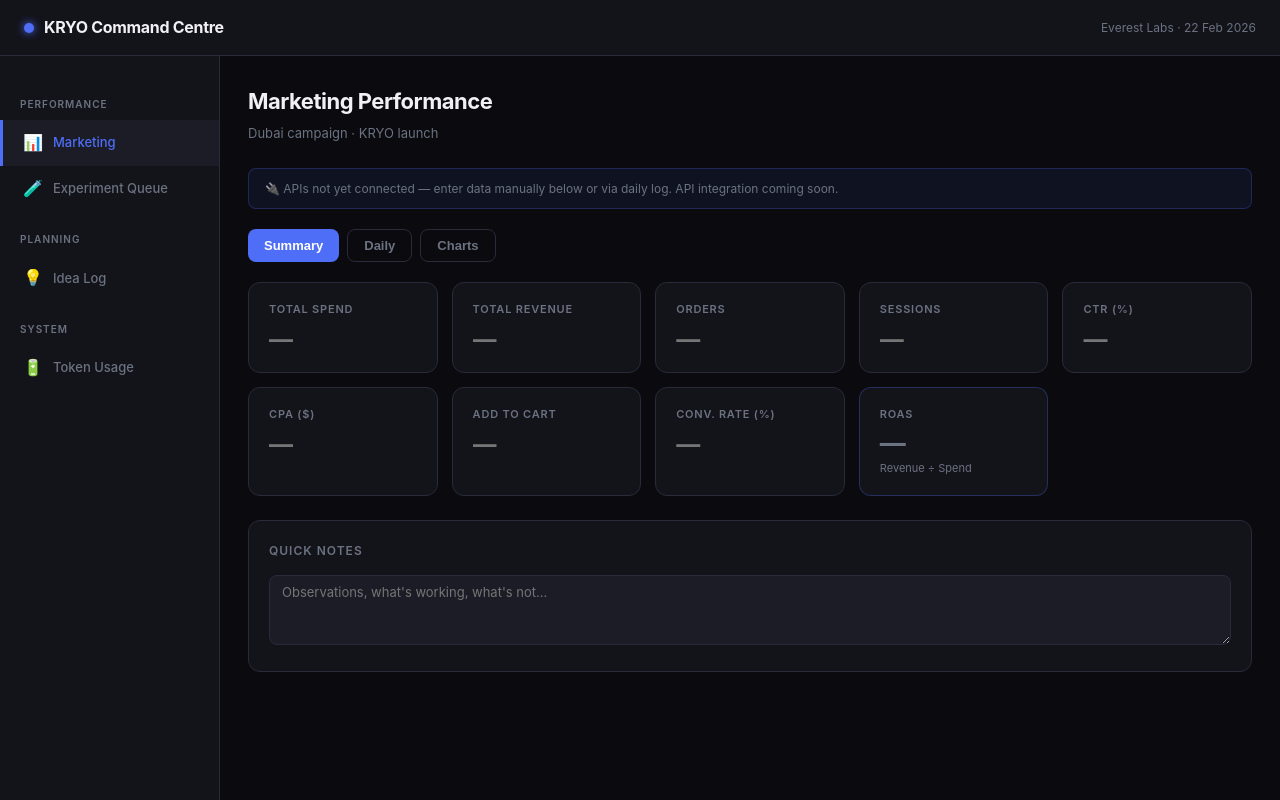
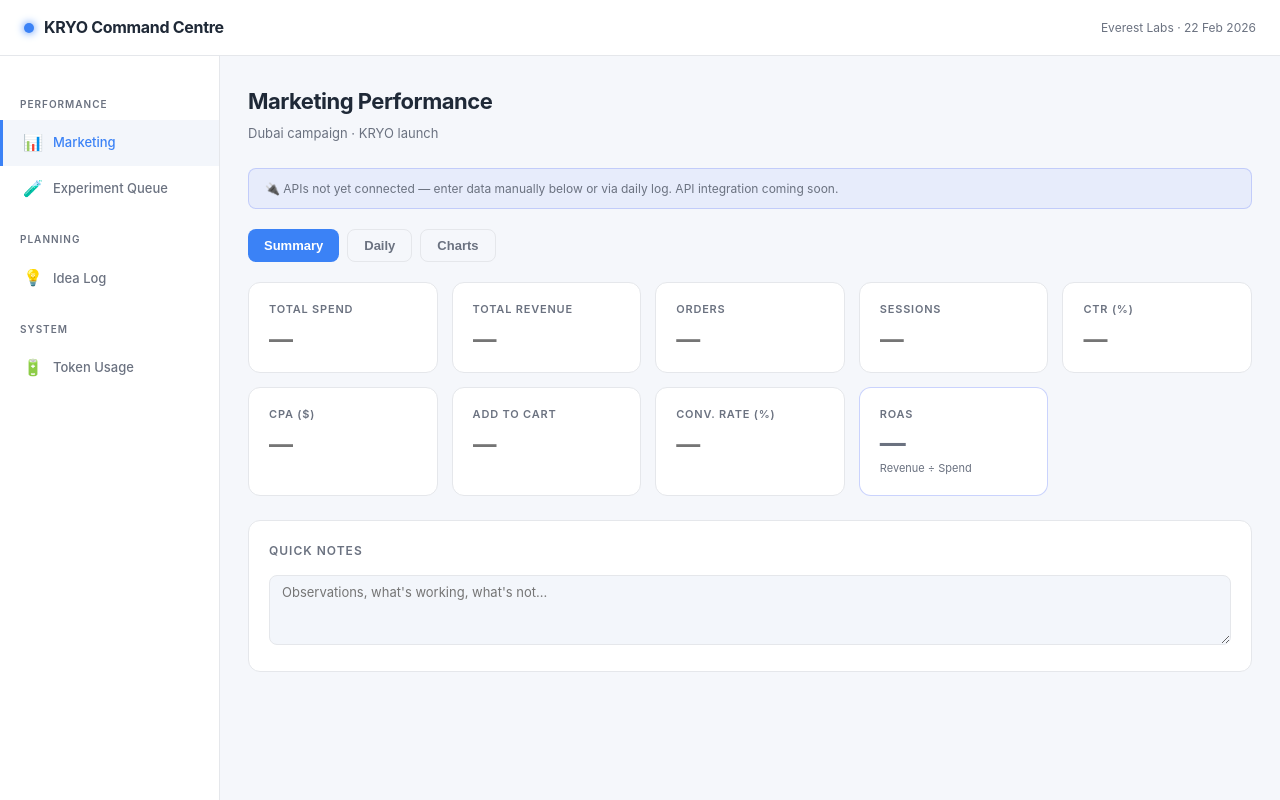
Before and after one commit to WiggidyWiggidy/kryo-dashboard, a React (Vite) app: page / in a window 1280 px wide. Built offline with nearby package versions, Linux system fonts and the light colour scheme.

Commit message:
feat: switch Kryo dashboard to light theme with updated CSS tokens

```diff
--- a/src/index.css
+++ b/src/index.css
@@ -1,14 +1,14 @@
 :root {
-  --bg: #0a0a0f;
-  --surface: #13131a;
-  --surface2: #1c1c27;
-  --border: #2a2a3a;
-  --accent: #4f6ef7;
-  --accent2: #7c3aed;
+  --bg: #f5f7fb; /* light page background */
+  --surface: #ffffff; /* card surface */
+  --surface2: #f3f6fb; /* secondary surface */
+  --border: #e5e7eb; /* light border */
+  --accent: #3b82f6; /* blue */
+  --accent2: #2563eb; /* darker blue */
   --green: #10b981;
   --red: #ef4444;
   --yellow: #f59e0b;
-  --text: #f0f0f5;
+  --text: #1f2937; /* near-black for readability */
   --muted: #6b7280;
   --radius: 12px;
 }
@@ -207,8 +207,7 @@
   color: var(--muted);
   border-bottom: 1px solid var(--border);
 }
-
-td {
+	d {
   padding: 10px 12px;
   font-size: 13px;
   border-bottom: 1px solid var(--border);
```
